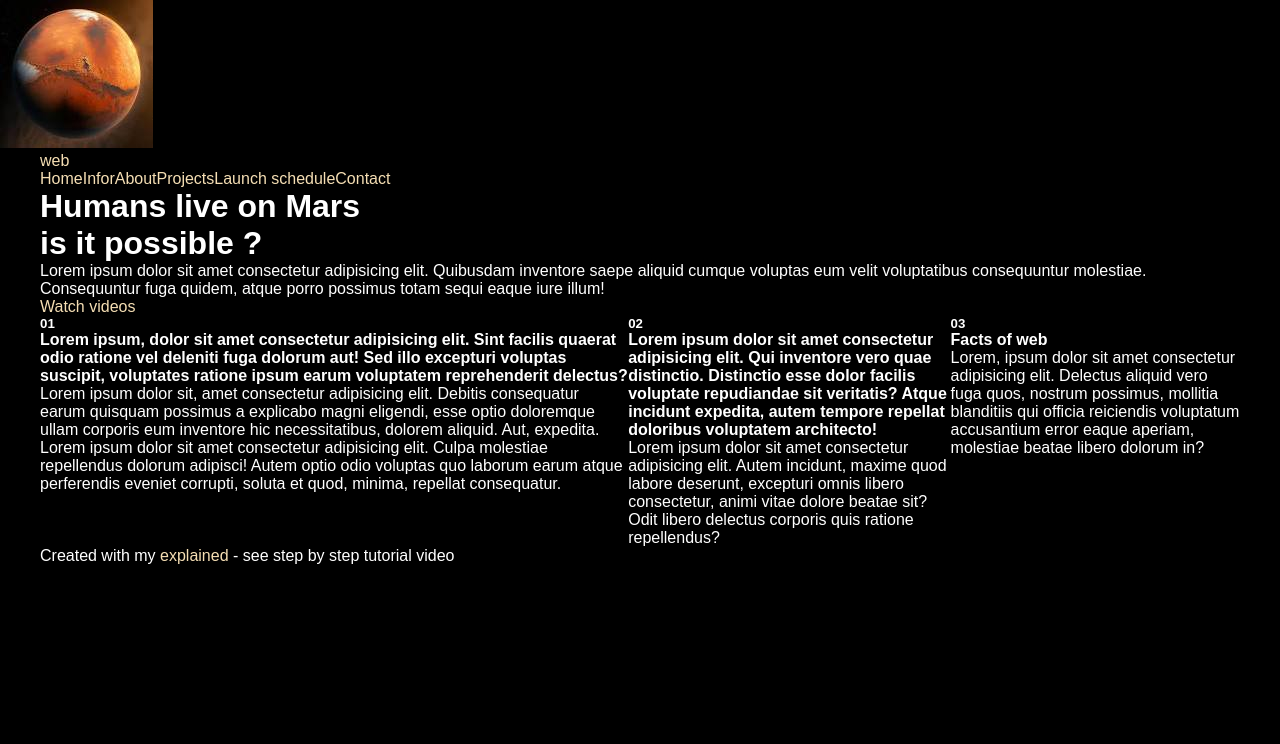
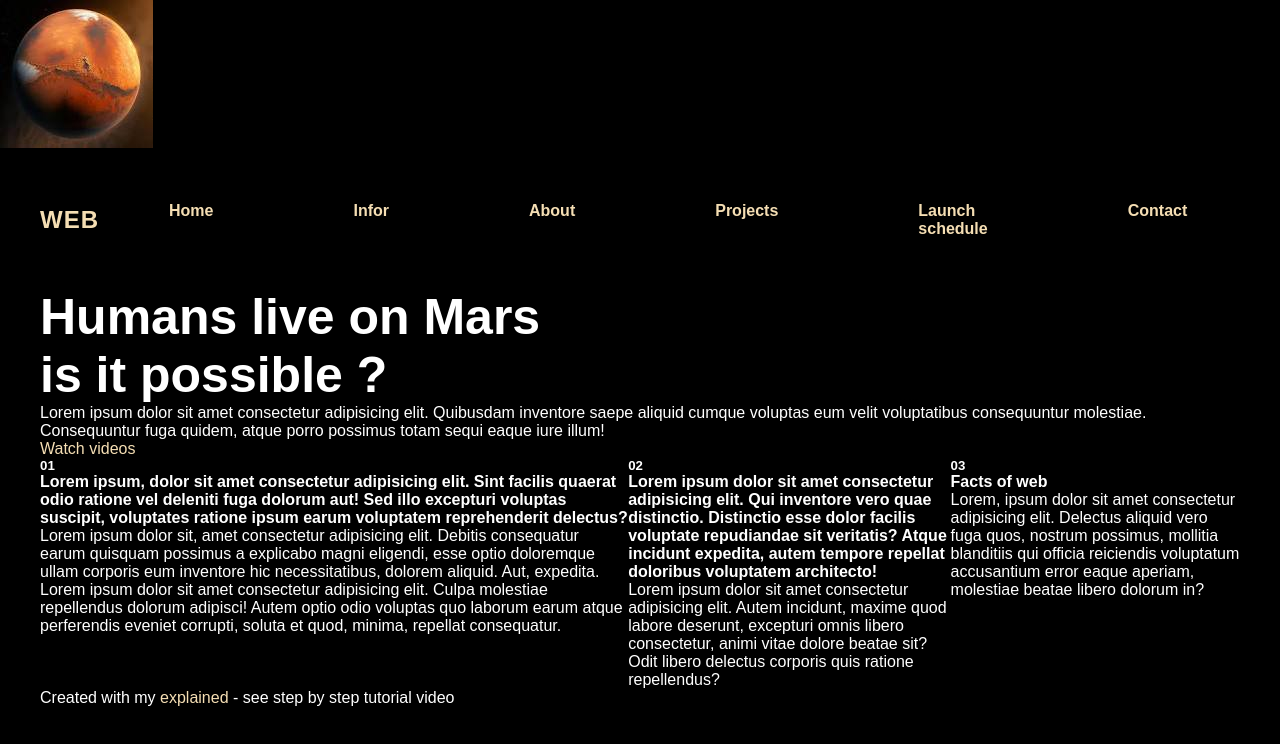
Before and after one commit to Developerfiyin/css-animation, a plain HTML site: page index.html in a window 1280 px wide. Drawn offline with nearby package versions, Linux system fonts and the light colour scheme; some icons are missing; a web font is replaced by a local one.

Commit message:
styled the header tag

```diff
--- a/style.css
+++ b/style.css
@@ -84,3 +84,23 @@ ul {
     transform: scale(360deg);
   }
 }
+header {
+  display: flex;
+  align-items: center;
+  justify-content: space-between;
+  padding: 50px 0;
+}
+header > a {
+  font-weight: 700;
+  font-size: 24px;
+  text-transform: uppercase;
+  letter-spacing: 1px;
+}
+header ul li {
+  font-weight: 600;
+  padding: 0 70px;
+  opacity: 1;
+}
+h1 {
+  font-size: 50px;
+}
```
